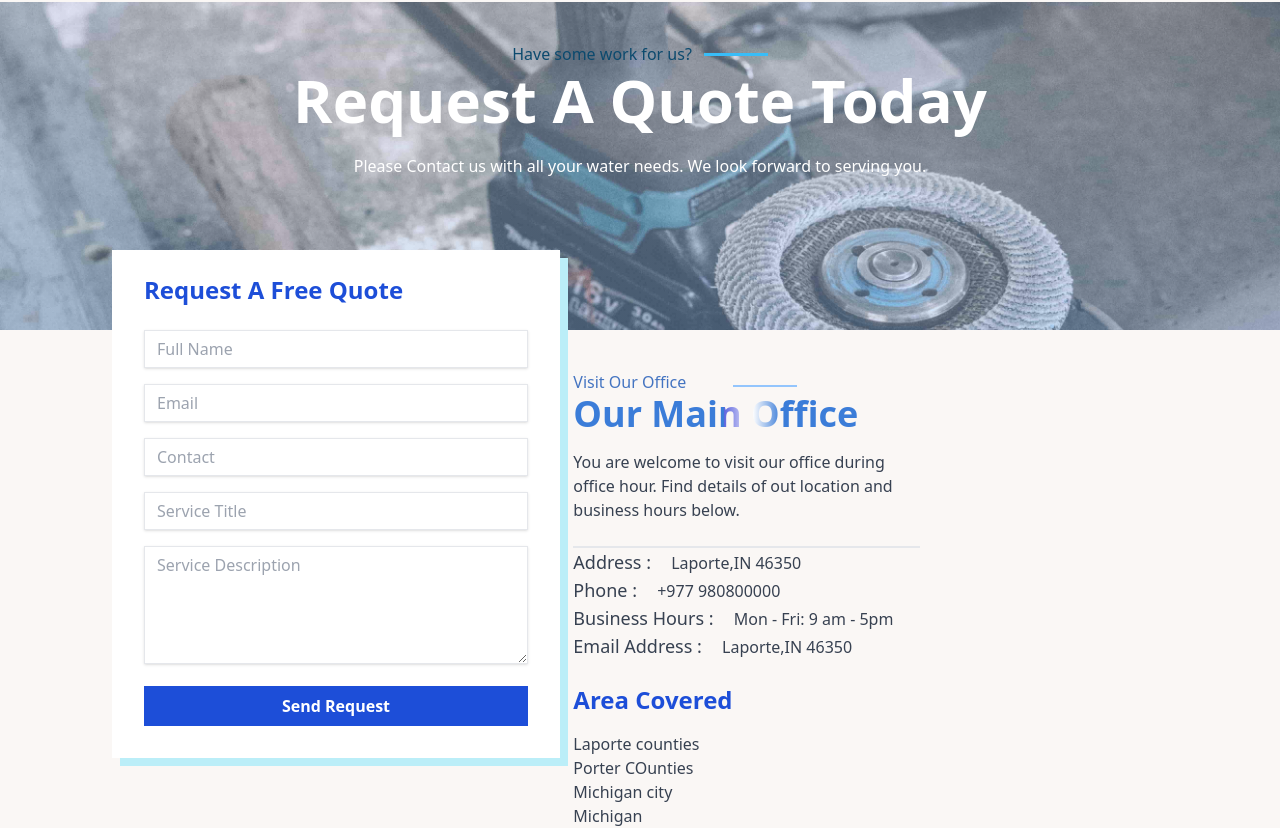
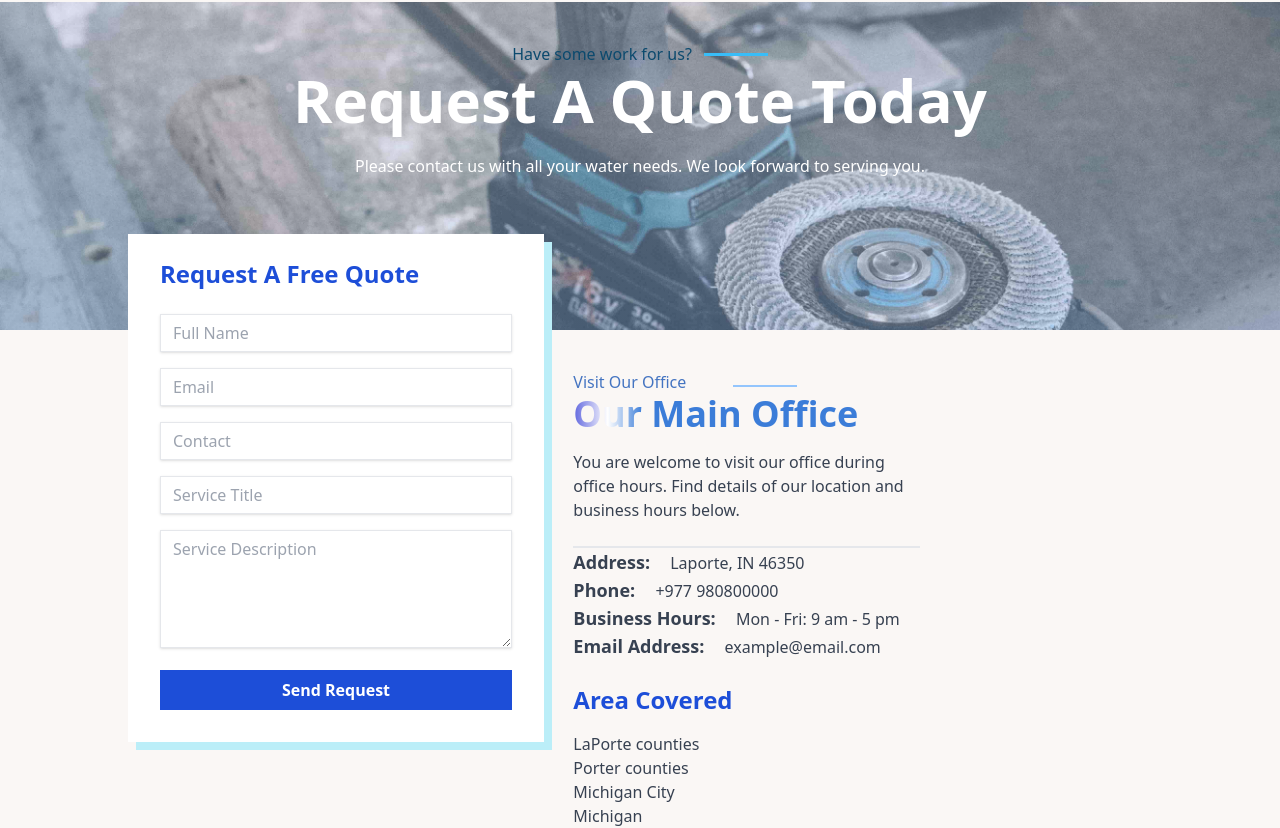
Before and after one commit to Dipesh-khaiju/K4Plumbing, a React (Vite) app: page / in a window 1280 px wide. Shown: the part 4198-5026 px from the top of the page. Built offline with nearby package versions, Linux system fonts and the light colour scheme.

Commit message:
Task completed

```diff
--- a/src/components/Contact/Contact.jsx
+++ b/src/components/Contact/Contact.jsx
@@ -3,9 +3,10 @@ import p5 from "../../assets/images/p5.jpg";
 import { FaArrowRight } from "react-icons/fa";
 import Form from "./Form";
 
+
 const Contact = () => {
   return (
-    <div className="hero-container mb-24 relative h-screen">
+    <div className="hero-container mb-24 relative lg:h-screen">
       {/* Background image with overlay */}
       <div
         className="hero-background relative"
@@ -20,7 +21,7 @@ const Contact = () => {
 
         <div className="relative">
           {/* Content */}
-          <div className="flex flex-col gap-1 justify-center items-center py-10">
+          <div className="flex flex-col gap-1 mx-4 justify-center items-center py-10">
             <div className="flex items-center gap-3">
               <span className="text-sky-900">Have some work for us? </span>
               <div className="hidden md:block transform-translate-y-1/2 w-16 h-[3px] bg-sky-400"></div>
@@ -29,7 +30,7 @@ const Contact = () => {
               Request A Quote Today
             </h1>
             <h3 className="text-white mb-28">
-              Please Contact us with all your water needs. We look forward to
+              Please contact us with all your water needs. We look forward to
               serving you.
             </h3>
           </div>
@@ -37,30 +38,42 @@ const Contact = () => {
       </div>
       <Form />
 
-      <div className="right-text w-1/3 absolute  lg:right-80 flex flex-col justify-center items-start p-10">
+      {/* Text-right section */}
+      <div className="right-text lg:block hidden md:w-1/2 lg:w-1/3 lg:absolute lg:right-80 flex-col justify-center items-start p-10 overflow-y-auto max-h-[calc(100vh-4rem)]">
         <div className="relative">
-          <p className="text-[#4474C1] ">Visit Our Office</p>
+          <p className="text-[#4474C1]">Visit Our Office</p>
           <div className="absolute top-4 left-40 transform -translate-y-1/2 w-16 h-[2px] bg-blue-300"></div>
         </div>
-        <h1 className="title  text-4xl font-bold mb-4 text-[#4474C1]">
+        <h1 className="title text-4xl font-bold mb-4 text-[#4474C1]">
           Our Main Office
         </h1>
-        <div className="border-b-2 ">
+        <div className="border-b-2">
           <h3 className="mb-6 text-gray-700">
-            You are welcome to visit our office during office hour. Find details
-            of out location and business hours below.
+            You are welcome to visit our office during office hours. Find
+            details of our location and business hours below.
           </h3>
         </div>
-        <p className="text-md text-gray-700 "> <span className="text-bold pr-4 text-lg">Address :</span>    Laporte,IN 46350</p>
-        <p className="text-md text-gray-700 "> <span className="text-bold pr-4 text-lg">Phone :</span>   +977 980800000</p>
-        <p className="text-md text-gray-700 "> <span className="text-bold pr-4 text-lg">Business Hours :</span>  Mon - Fri: 9 am - 5pm</p>
-        <p className="text-md text-gray-700 "> <span className="text-bold pr-4 text-lg">Email Address :</span>    Laporte,IN 46350</p>
+        <p className="text-md text-gray-700">
+          <span className="font-bold pr-4 text-lg">Address:</span> Laporte, IN
+          46350
+        </p>
+        <p className="text-md text-gray-700">
+          <span className="font-bold pr-4 text-lg">Phone:</span> +977 980800000
+        </p>
+        <p className="text-md text-gray-700">
+          <span className="font-bold pr-4 text-lg">Business Hours:</span> Mon -
+          Fri: 9 am - 5 pm
+        </p>
+        <p className="text-md text-gray-700">
+          <span className="font-bold pr-4 text-lg">Email Address:</span>{" "}
+          example@email.com
+        </p>
 
         <div className="mt-6">
           <h1 className="text-2xl font-bold text-blue-700 mb-4">Area Covered</h1>
-          <p className="text-md text-gray-700">Laporte counties</p>
-          <p className="text-md text-gray-700">Porter COunties</p>
-          <p className="text-md text-gray-700">Michigan city</p>
+          <p className="text-md text-gray-700">LaPorte counties</p>
+          <p className="text-md text-gray-700">Porter counties</p>
+          <p className="text-md text-gray-700">Michigan City</p>
           <p className="text-md text-gray-700">Michigan</p>
         </div>
       </div>
--- a/src/components/Contact/Form.jsx
+++ b/src/components/Contact/Form.jsx
@@ -3,7 +3,7 @@ import React from 'react';
 
 const Form = () => {
     return (
-        <div className="absolute left-28 w-full bottom-7 max-w-md mx-auto">
+        <div className="absolute lg:left-28 w-full lg:bottom-7 p-4 max-w-md mx-auto">
             <form className="bg-white rounded-none px-8 pt-6 pb-8 mb-4 box">
                 <h2 className="text-blue-700 text-2xl title-font font-bold mb-6">
                     Request A Free Quote
--- a/src/components/Footer/Footer.jsx
+++ b/src/components/Footer/Footer.jsx
@@ -9,7 +9,7 @@ import { FaTwitter } from "react-icons/fa";
 
 const Footer = () => {
   return (
-    <footer class="text-gray-600 mt-8 bg-[#4273C1] body-font">
+    <footer class="text-gray-600 mt-96 lg:mt-0 pt-32 lg:pt-0 bg-[#4273C1] body-font">
       <div class="container px-5 py-24 mx-auto flex md:items-center lg:items-start md:flex-row md:flex-nowrap flex-wrap flex-col">
         <div class="w-64 flex-shrink-0 md:mx-0 mx-auto bg-white px-10 py-6  text-center md:text-left">
           <a class="flex title-font font-medium items-center md:justify-start justify-center text-gray-900">
--- a/src/pages/Home.jsx
+++ b/src/pages/Home.jsx
@@ -13,7 +13,7 @@ const Home = () => {
   return (
     <>
       <div className="relative">
-          <Link to="hero" smooth duration={500}>
+          <Link to="hero" smooth duration={2000}>
         <div className="backtotop">
             <button className="fixed z-10 bottom-4 right-4 w-12 h-12 bg-gradient-to-br from-green-400 to-cyan-400 flex items-center justify-center rounded-full cursor-pointer border-none group">
               <svg
```
